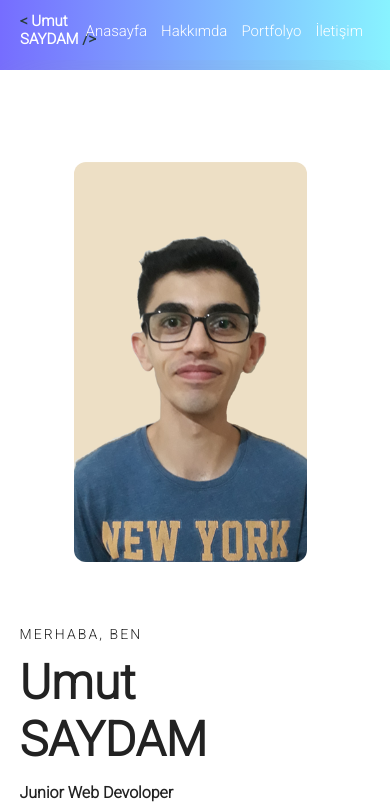
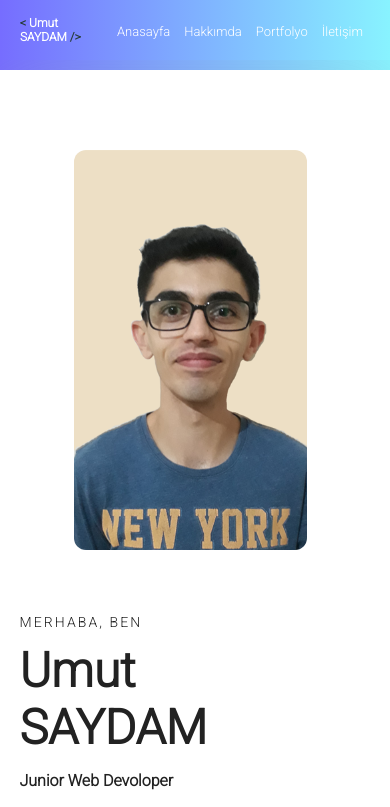
Before and after one commit to umutsaydam/portfolio, a plain HTML site: page index.html in a window 390 px wide. Shown: the top 807 px of the page. Drawn offline with Linux system fonts and the light colour scheme.

Commit message:
Update style.css

```diff
--- a/style.css
+++ b/style.css
@@ -145,12 +145,12 @@ html,body{
     .logo{
         color: #fff;
         cursor: default;
-        font-size: 15px;
+        font-size: 12px;
     }
 
     .main-list li a{
         color: #fff;
-        font-size: 15px;
+        font-size: 13px;
         padding: 0 7px;
     }
 
@@ -173,7 +173,6 @@ html,body{
 
     .banner-photo img{
       height: 400px;
-      margin-top: 12px;
       border-radius: 12px;
       background-position: center;
       background-repeat: no-repeat;
```
